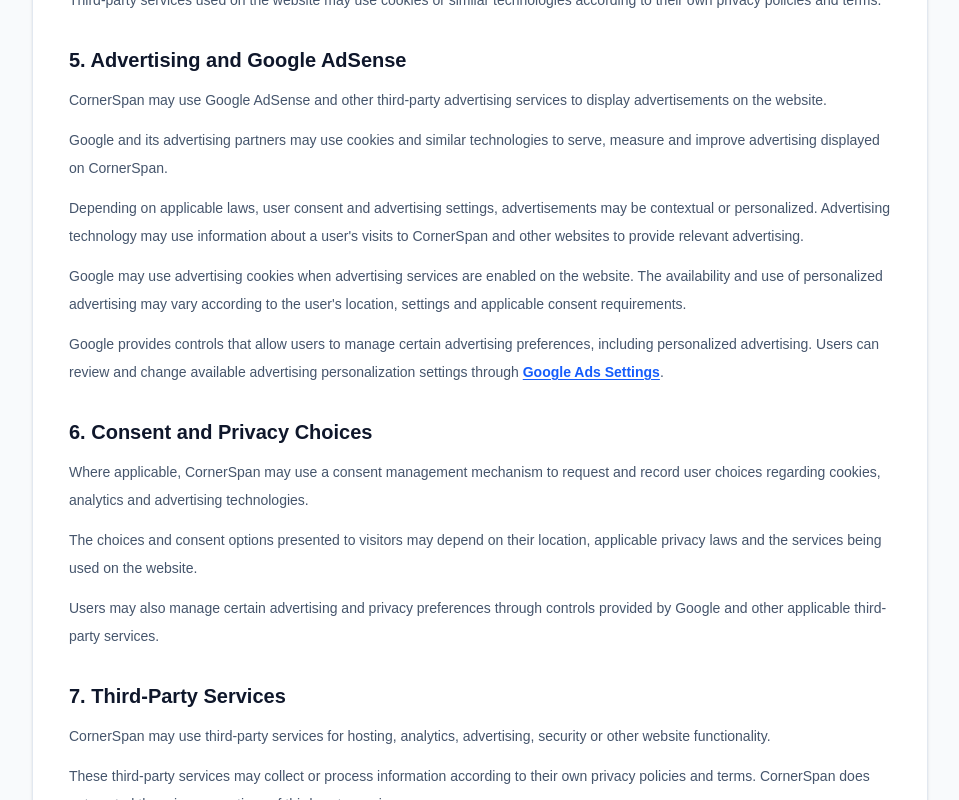
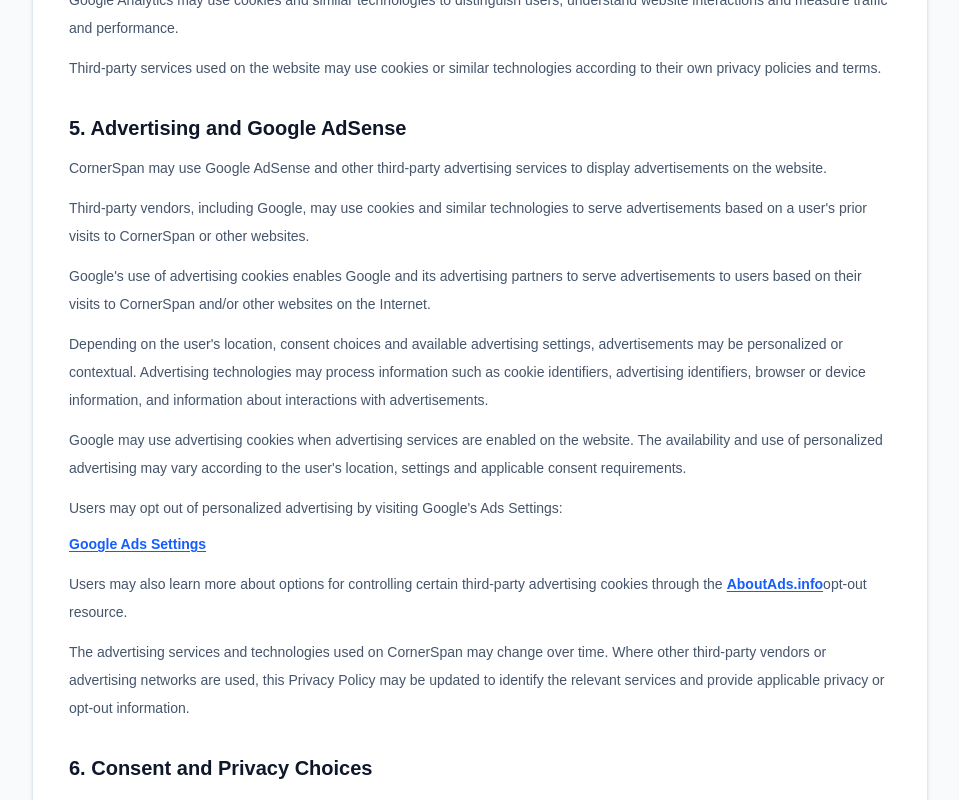
Before and after one commit to km7max-cmd/cornerspan, a Next.js app: page /privacy in a window 1280 px wide. Shown: the part 1360-2160 px from the top of the page, without its empty margins (160-1119 px from the left). Built offline with nearby package versions, Linux system fonts and the light colour scheme.

Commit message:
Refactor privacy policy content for clarity
Updated privacy policy text for clarity and consistency.

```diff
--- a/app/privacy/page.tsx
+++ b/app/privacy/page.tsx
@@ -75,7 +75,9 @@
 
               <ul className="mt-3 space-y-2 text-sm leading-7 text-slate-600">
                 <li>• To operate and maintain the website.</li>
-                <li>• To provide and improve calculators and website features.</li>
+                <li>
+                  • To provide and improve calculators and website features.
+                </li>
                 <li>• To understand website usage and performance.</li>
                 <li>• To improve content and user experience.</li>
                 <li>• To detect errors, abuse or security issues.</li>
@@ -103,6 +105,12 @@
               </p>
 
               <p className="mt-3 text-sm leading-7 text-slate-600">
+                Google Analytics may use cookies and similar technologies to
+                distinguish users, understand website interactions and
+                measure traffic and performance.
+              </p>
+
+              <p className="mt-3 text-sm leading-7 text-slate-600">
                 Third-party services used on the website may use cookies or
                 similar technologies according to their own privacy policies
                 and terms.
@@ -122,31 +130,41 @@
               </p>
 
               <p className="mt-3 text-sm leading-7 text-slate-600">
-                Google and its advertising partners may use cookies and
-                similar technologies to serve, measure and improve
-                advertising displayed on CornerSpan.
+                Third-party vendors, including Google, may use cookies and
+                similar technologies to serve advertisements based on a
+                user&apos;s prior visits to CornerSpan or other websites.
               </p>
 
               <p className="mt-3 text-sm leading-7 text-slate-600">
-                Depending on applicable laws, user consent and advertising
-                settings, advertisements may be contextual or personalized.
-                Advertising technology may use information about a user's
-                visits to CornerSpan and other websites to provide relevant
-                advertising.
+                Google&apos;s use of advertising cookies enables Google and
+                its advertising partners to serve advertisements to users
+                based on their visits to CornerSpan and/or other websites
+                on the Internet.
+              </p>
+
+              <p className="mt-3 text-sm leading-7 text-slate-600">
+                Depending on the user&apos;s location, consent choices and
+                available advertising settings, advertisements may be
+                personalized or contextual. Advertising technologies may
+                process information such as cookie identifiers, advertising
+                identifiers, browser or device information, and information
+                about interactions with advertisements.
               </p>
 
               <p className="mt-3 text-sm leading-7 text-slate-600">
                 Google may use advertising cookies when advertising services
                 are enabled on the website. The availability and use of
-                personalized advertising may vary according to the user's
-                location, settings and applicable consent requirements.
+                personalized advertising may vary according to the
+                user&apos;s location, settings and applicable consent
+                requirements.
               </p>
 
               <p className="mt-3 text-sm leading-7 text-slate-600">
-  Google provides controls that allow users to manage certain
-  advertising preferences, including personalized advertising.
-  Users can review and change available advertising personalization
-  settings through{" "}
+                Users may opt out of personalized advertising by visiting
+                Google&apos;s Ads Settings:
+              </p>
+
+              <p className="mt-2 text-sm leading-7 text-slate-600">
                 <a
                   href="https://adssettings.google.com/"
                   target="_blank"
@@ -155,7 +173,28 @@
                 >
                   Google Ads Settings
                 </a>
-  .
+              </p>
+
+              <p className="mt-3 text-sm leading-7 text-slate-600">
+                Users may also learn more about options for controlling
+                certain third-party advertising cookies through the
+                <a
+                  href="https://optout.aboutads.info/"
+                  target="_blank"
+                  rel="noopener noreferrer"
+                  className="ml-1 font-semibold text-blue-600 underline underline-offset-2 hover:text-blue-700"
+                >
+                  AboutAds.info
+                </a>
+                opt-out resource.
+              </p>
+
+              <p className="mt-3 text-sm leading-7 text-slate-600">
+                The advertising services and technologies used on CornerSpan
+                may change over time. Where other third-party vendors or
+                advertising networks are used, this Privacy Policy may be
+                updated to identify the relevant services and provide
+                applicable privacy or opt-out information.
               </p>
             </section>
 
@@ -166,21 +205,28 @@
               </h2>
 
               <p className="mt-3 text-sm leading-7 text-slate-600">
-                Where applicable, CornerSpan may use a consent management
-                mechanism to request and record user choices regarding
-                cookies, analytics and advertising technologies.
+                Where applicable, CornerSpan may request user consent before
+                using cookies, local storage or other technologies for
+                analytics or advertising purposes.
               </p>
 
               <p className="mt-3 text-sm leading-7 text-slate-600">
-                The choices and consent options presented to visitors may
-                depend on their location, applicable privacy laws and the
+                Consent and privacy choices may vary depending on the
+                user&apos;s location, applicable privacy laws and the
                 services being used on the website.
               </p>
 
               <p className="mt-3 text-sm leading-7 text-slate-600">
-                Users may also manage certain advertising and privacy
-                preferences through controls provided by Google and other
-                applicable third-party services.
+                Where applicable, users may be presented with choices to
+                accept, reject or manage certain cookies and advertising
+                technologies.
+              </p>
+
+              <p className="mt-3 text-sm leading-7 text-slate-600">
+                Users may also manage certain Google advertising preferences
+                through Google Ads Settings. Additional privacy or consent
+                choices may be available through the consent mechanism used
+                by CornerSpan, where applicable.
               </p>
             </section>
 
@@ -197,10 +243,16 @@
               </p>
 
               <p className="mt-3 text-sm leading-7 text-slate-600">
-                These third-party services may collect or process
-                information according to their own privacy policies and
-                terms. CornerSpan does not control the privacy practices of
-                third-party services.
+                These third-party services may collect or process information
+                according to their own privacy policies and terms. CornerSpan
+                does not control the privacy practices of third-party
+                services.
+              </p>
+
+              <p className="mt-3 text-sm leading-7 text-slate-600">
+                Examples of third-party services that may be used include
+                Google Analytics, Google AdSense and other services required
+                to operate or improve the website.
               </p>
             </section>
 
@@ -212,8 +264,8 @@
 
               <p className="mt-3 text-sm leading-7 text-slate-600">
                 We take reasonable steps to protect information associated
-                with the website. However, no internet transmission or
-                online service can be guaranteed to be completely secure.
+                with the website. However, no internet transmission or online
+                service can be guaranteed to be completely secure.
               </p>
             </section>
 
```
Lines whose indentation alone changed are shown as unchanged.
